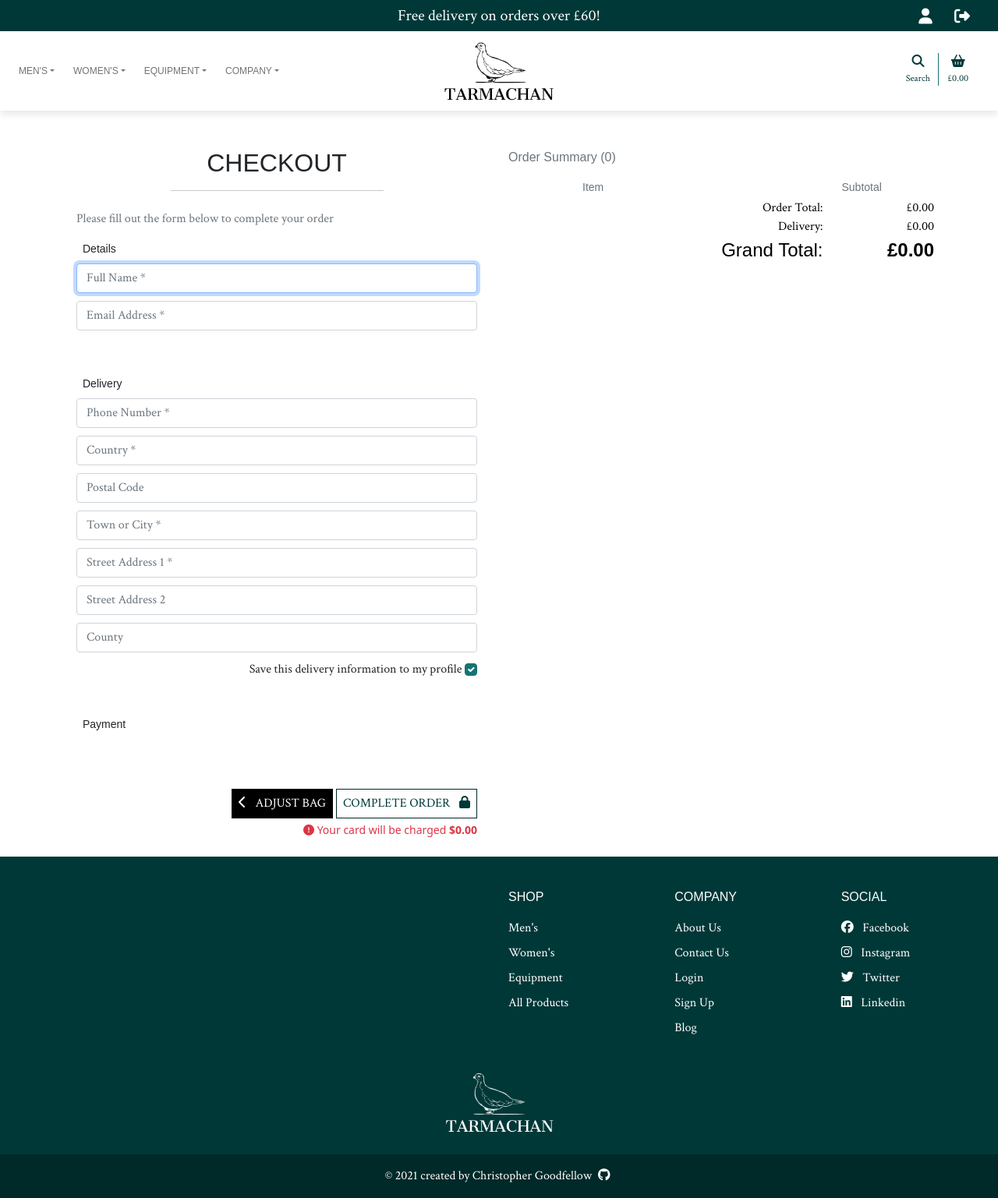
After one commit to Tawnygoody/Tarmachan, a Django app: template checkout/templates/checkout/checkout.html in a window 1280 px wide. The commit adds this page. Shown: the whole page at 78% size. Run offline with Django 3.2, Linux system fonts and the light colour scheme; the template is opened without the code that fills it: values that come from a table or form of the project are taken from there, others are empty; the visitor is signed in with stand-in values (Sample User, id 1); parts of the project's set-up code (start-up, migrations or seed data) failed here and were passed over; some libraries are stand-ins or nearby versions; some web fonts are replaced.

Commit message:
checkout view and template added

```diff
--- a/bag/templates/bag/bag.html
+++ b/bag/templates/bag/bag.html
@@ -97,7 +97,7 @@
                         <tr>
                             <td colspan="5" class="text-end pe-sm-5">
                                 <a href="{% url 'products' %}" class="btn content-text text-white buttons-general text-uppercase mb-1 px-2 fs-6" role="button"><i class="fas fa-chevron-left pe-2"></i>Keep Shopping</a>
-                                <a href="" class="btn content-text buttons-general-2 text-uppercase mb-1 px-2 fs-">
+                                <a href="{% url 'checkout' %}" class="btn content-text buttons-general-2 text-uppercase mb-1 px-2 fs-">
                                         Secure Checkout <i class="fas fa-lock pl-2"></i>
                                 </a>
                             </td>
--- a/checkout/forms.py
+++ b/checkout/forms.py
@@ -0,0 +1,39 @@
+from django import forms
+from .models import Order
+
+
+class OrderForm(forms.ModelForm):
+    class Meta:
+        model = Order
+        fields = ('full_name', 'email', 'phone_number',
+                  'street_address1', 'street_address2',
+                  'town_or_city', 'postcode', 'country',
+                  'county',)
+
+    def __init__(self, *args, **kwargs):
+        """
+        Add placeholders and classes, remove auto-generated
+        labels and set autofocus on first field
+        """
+        super().__init__(*args, **kwargs)
+        placeholders = {
+            'full_name': 'Full Name',
+            'email': 'Email Address',
+            'phone_number': 'Phone Number',
+            'country': 'Country',
+            'postcode': 'Postal Code',
+            'town_or_city': 'Town or City',
+            'street_address1': 'Street Address 1',
+            'street_address2': 'Street Address 2',
+            'county': 'County',
+        }
+
+        self.fields['full_name'].widget.attrs['autofocus'] = True
+        for field in self.fields:
+            if self.fields[field].required:
+                placeholder = f'{placeholders[field]} *'
+            else:
+                placeholder = placeholders[field]
+            self.fields[field].widget.attrs['placeholder'] = placeholder
+            self.fields[field].widget.attrs['class'] = 'stripe-style-input'
+            self.fields[field].label = False
--- a/checkout/models.py
+++ b/checkout/models.py
@@ -1,6 +1,9 @@
 import uuid
+
 from django.db import models
 from django.db.models import Sum
+from django.conf import settings
+
 from products.models import Product
 
 
@@ -29,20 +32,20 @@ class Order(models.Model):
     def update_total(self):
         """
         Update grand total each time a line item is added,
-        accounting for delivery costs
+        accounting for delivery costs.
         """
         self.order_total = self.lineitems.aggregate(Sum('lineitem_total'))['lineitem_total__sum']
         if self.order_total < settings.FREE_DELIVERY_THRESHOLD:
             self.delivery_cost = self.order_total * settings.STANDARD_DELIVERY_PERCENTAGE / 100
         else:
-            self.delivey_cost = 0
+            self.delivery_cost = 0
         self.grand_total = self.order_total + self.delivery_cost
         self.save()
 
     def save(self, *args, **kwargs):
         """
-        Override the original save method to set the order
-        number if it hasn't already been set
+        Override the original save method to set the order number
+        if it hasn't been set already.
         """
         if not self.order_number:
             self.order_number = self._generate_order_number()
@@ -55,14 +58,14 @@ class Order(models.Model):
 class OrderLineItem(models.Model):
     order = models.ForeignKey(Order, null=False, blank=False, on_delete=models.CASCADE, related_name='lineitems')
     product = models.ForeignKey(Product, null=False, blank=False, on_delete=models.CASCADE)
-    product_size = models.CharField(max_length=2, null=True, blank=True)
+    product_size = models.CharField(max_length=2, null=True, blank=True) # XS, S, M, L, XL
     quantity = models.IntegerField(null=False, blank=False, default=0)
     lineitem_total = models.DecimalField(max_digits=6, decimal_places=2, null=False, blank=False, editable=False)
 
     def save(self, *args, **kwargs):
         """
-        Override the original save method to set the lineitem
-        total and updte the total
+        Override the original save method to set the lineitem total
+        and update the order total.
         """
         self.lineitem_total = self.product.price * self.quantity
         super().save(*args, **kwargs)
--- a/checkout/signals.py
+++ b/checkout/signals.py
@@ -13,7 +13,7 @@ def update_on_save(sender, instance, created, **kwargs):
 
 
 @receiver(post_delete, sender=OrderLineItem)
-def update_on_save(sender, instance, **kwargs):
+def update_on_delete(sender, instance, **kwargs):
     """
     Update order total on lineitem delete
     """
--- /dev/null
+++ b/checkout/static/checkout/css/checkout.css
@@ -0,0 +1,8 @@
+.form-check-input:checked {
+    background-color: #177373;
+    border-color: #177373;
+}
+
+.stripe-style-input {
+    margin-bottom: 10px;
+}
--- /dev/null
+++ b/checkout/templates/checkout/checkout.html
@@ -0,0 +1,134 @@
+{% extends "base.html" %}
+{% load static %}
+{% load bag_tools %}
+
+{% block extra_css %}
+    <link rel="stylesheet" href="{% static 'checkout/css/checkout.css' %}">
+{% endblock %}
+
+{% block page_header %}
+    <div class="container header-container">
+        <div class="row no-gutters">
+            <div class="col"></div>
+        </div>
+    </div>
+{% endblock %}
+
+{% block content %}
+    <div class="container mt-5 min-height">
+        <div class="row">
+            <div class="col text-center d-lg-none d-xl-none mb-3">
+                <h2 class="title-text text-uppercase">Checkout</h2>
+                <hr class="w-50 mb-4 mx-auto">
+            </div>
+            <div class="col-12 col-lg-6 order-lg-last mb-4">
+                <p class="text-muted title-text">Order Summary ({{ product_count }})</p>
+                <div class="row title-text">
+                    <div class="col-7 offset-2">
+                        <p class="mb-1 mt-0 small text-muted">Item</p>
+                    </div>
+                    <div class="col-3 text-right">
+                        <p class="mb-1 mt-0 small text-muted">Subtotal</p>
+                    </div>
+                </div>
+                {% for item in bag_items %}
+                    <div class="row">
+                        <div class="col-2 mb-1">
+                            <a href="{% url 'product_detail' item.product.id %}">
+                                {% if item.product.image %}
+                                    <img class="w-100" src="{{ item.product.image.url }}" alt="{{ product.name }}">
+                                {% else %}
+                                    <img class="w-100" src="{{ MEDIA_URL }}noimage.png" alt="{{ product.name }}">
+                                {% endif %}
+                            </a>
+                        </div>
+                        <div class="col-7 content-text">
+                            <p class="my-0"><strong>{{ item.product.name }}</strong></p>
+                            <p class="my-0 small">Size: {% if item.product.sizes %}{{ item.size|upper }}{% else %}N/A{% endif %}</p>
+                            <p class="my-0 small text-muted">Qty: {{ item.quantity }}</p>
+                        </div>
+                        <div class="col-3 text-right">
+                            <p class="my-0 small">£{{ item.product.price | calc_subtotal:item.quantity }}</p>
+                        </div>
+                    </div>
+                    <hr>
+                {% endfor %}
+                <div class="row text-black text-end content-text">
+                    <div class="col-7 col-sm-9">
+                        <p class="my-0">Order Total:</p>
+                        <p class="my-0">Delivery:</p>
+                        <p class="my-0 fs-4 title-text">Grand Total:</p>
+                    </div>
+                    <div class="col-5 col-sm-3">
+                        <p class="my-0">£{{ total | floatformat:2 }}</p>
+                        <p class="my-0">£{{ delivery | floatformat:2 }}</p>
+                        <p class="my-0 fs-4 title-text"><strong>£{{ grand_total | floatformat:2 }}</strong></p>
+                    </div>
+                </div>
+                <hr class="d-lg-none d-xl-none">
+            </div>
+            <div class="col-12 col-lg-6">
+                <div class="col text-center d-none d-lg-block">
+                    <h2 class="title-text text-uppercase">Checkout</h2>
+                    <hr class="w-50 mb-4 mx-auto">
+                </div>
+                <p class="content-text text-muted px-3">Please fill out the form below to complete your order</p>
+                <form action="{% url 'checkout' %}" method="POST" id="payment-form">
+                    {% csrf_token %}
+                    <fieldset class="rounded px-3 mb-5 content-text">
+                        <legend class="fieldset-label small px-2 w-auto title-text">Details</legend>
+                        {{ order_form.full_name | as_crispy_field}}
+                        {{ order_form.email | as_crispy_field}}
+                    </fieldset>
+                    <fieldset class="rounded px-3 mb-5 content-text">
+                        <legend class="fieldset-label small px-2 w-auto title-text">Delivery</legend>
+                        {{ order_form.phone_number | as_crispy_field}}
+                        {{ order_form.country | as_crispy_field}}
+                        {{ order_form.postcode | as_crispy_field}}
+                        {{ order_form.town_or_city | as_crispy_field}}
+                        {{ order_form.street_address1 | as_crispy_field}}
+                        {{ order_form.street_address2 | as_crispy_field}}
+                        {{ order_form.county | as_crispy_field}}
+                        <div class="text-end mr-0">
+							{% if user.is_authenticated %}
+								<label class="form-check-label" for="id-save-info">Save this delivery information to my profile</label>
+                                <input class="form-check-input ml-2 mr-0" type="checkbox" id="id-save-info" name="save-info" checked>
+							{% else %}
+								<label class="form-check-label" for="id-save-info">
+                                    <a class="unstyled-color text-black" href="{% url 'account_signup' %}"><strong>Create an account</strong></a> or
+                                    <a class="unstyled-color text-black" href="{% url 'account_login' %}"><strong>login</strong></a> to save this information
+                                </label>
+							{% endif %}
+						</div>
+                    </fieldset>
+                    <fieldset class="px-3 content-text">
+                        <legend class="fieldset-label small px-2 w-auto title-text">Payment</legend>
+                        <div class="mb-3" id="card-element"></div>
+                        <div class="mb-3 text-danger" id="card-errors" role="alert"></div>
+                    </fieldset>
+                    <div class="submit-button text-end mt-5 mb-4 px-3">
+						<a href="{% url 'view_bag' %}" class="btn content-text text-white buttons-general text-uppercase mb-1 px-2 fs-6">
+							<span>
+								<i class="fas fa-chevron-left pe-2"></i>
+							</span>
+							<span class="font-weight-bold">Adjust Bag</span>
+						</a>
+						<button id="submit-button" class="btn content-text buttons-general-2 text-uppercase mb-1 px-2 fs-6">
+							<span class="font-weight-bold pe-2">Complete Order</span>
+							<span>
+								<i class="fas fa-lock"></i>
+							</span>
+						</button>
+						<p class="small text-danger my-0">
+							<span>
+								<i class="fas fa-exclamation-circle"></i>
+							</span>
+							<span>Your card will be charged <strong>${{ grand_total|floatformat:2 }}</strong></span>
+						</p>
+					</div>
+                </form>
+            </div>
+        </div>
+    </div>
+
+{% endblock %}
--- /dev/null
+++ b/checkout/urls.py
@@ -0,0 +1,6 @@
+from django.urls import path, include
+from . import views
+
+urlpatterns = [
+    path('', views.checkout, name='checkout'),
+]
--- a/requirements.txt
+++ b/requirements.txt
@@ -1,7 +1,9 @@
 asgiref==3.4.1
 Django==3.2.7
 django-allauth==0.41.0
+django-crispy-forms==1.12.0
 oauthlib==3.1.1
+Pillow==8.3.2
 python3-openid==3.2.0
 pytz==2021.1
 requests-oauthlib==1.3.0
--- a/tarmachan/urls.py
+++ b/tarmachan/urls.py
@@ -24,4 +24,5 @@ urlpatterns = [
     path('', include('home.urls')),
     path('products/', include('products.urls')),
     path('bag/', include('bag.urls')),
+    path('checkout/', include('checkout.urls')),
 ] + static(settings.MEDIA_URL, document_root=settings.MEDIA_ROOT)
```
Also changed, not shown: checkout/views.py (+17 -2 lines), tarmachan/settings.py (+10 -0 lines).
